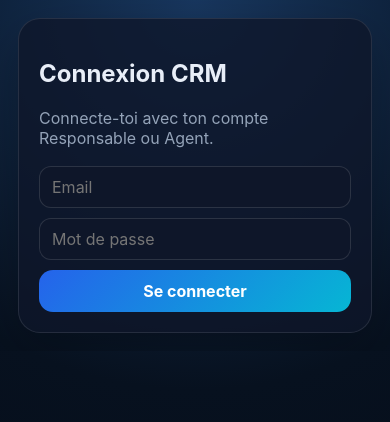
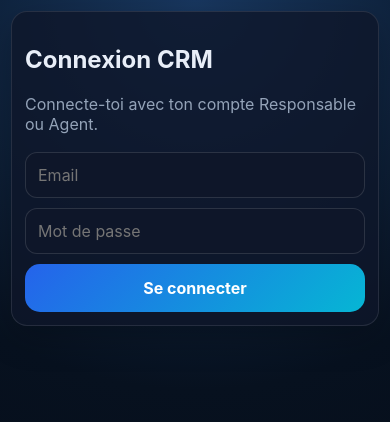
Before and after one commit to o3bgerant-a11y/vrm-crm-v3, a Next.js app: page / in a window 390 px wide. Shown: the top 422 px of the page. Built offline with nearby package versions, Linux system fonts and the light colour scheme; no server answers.

Commit message:
Update globals.css

```diff
--- a/app/globals.css
+++ b/app/globals.css
@@ -1,34 +1,129 @@
 *{box-sizing:border-box}
-body{margin:0;font-family:Inter,Arial,sans-serif;background:#07111f;color:#e8eef8}
+html{
+  -webkit-text-size-adjust:100%;
+  scroll-behavior:smooth;
+}
+body{
+  margin:0;
+  font-family:Inter,Arial,sans-serif;
+  background:#07111f;
+  color:#e8eef8;
+}
 button,input,select,textarea{font:inherit}
 button{cursor:pointer}
-.app{display:flex;min-height:100vh;background:radial-gradient(circle at top,#18375f 0,#07111f 45%,#040914 100%)}
-.sidebar{width:270px;background:rgba(7,17,31,.92);border-right:1px solid rgba(255,255,255,.08);padding:22px;position:sticky;top:0;height:100vh}
-.brand{display:flex;gap:12px;align-items:center;margin-bottom:28px}
-.logo{width:48px;height:48px;border-radius:16px;background:linear-gradient(135deg,#25c2ff,#2563eb);display:grid;place-items:center;font-weight:900}
+.app{
+  display:flex;
+  min-height:100vh;
+  background:radial-gradient(circle at top,#18375f 0,#07111f 45%,#040914 100%);
+}
+.sidebar{
+  width:270px;
+  background:rgba(7,17,31,.92);
+  border-right:1px solid rgba(255,255,255,.08);
+  padding:22px;
+  position:sticky;
+  top:0;
+  height:100vh;
+}
+.brand{
+  display:flex;
+  gap:12px;
+  align-items:center;
+  margin-bottom:28px;
+}
+.logo{
+  width:48px;
+  height:48px;
+  border-radius:16px;
+  background:linear-gradient(135deg,#25c2ff,#2563eb);
+  display:grid;
+  place-items:center;
+  font-weight:900;
+}
 .brand h1{font-size:20px;margin:0}
 .brand p{margin:2px 0 0;color:#94a3b8;font-size:13px}
 .nav{display:grid;gap:8px}
-.nav button{background:transparent;border:0;color:#cbd5e1;text-align:left;padding:13px 14px;border-radius:14px;cursor:pointer;display:flex;gap:10px;align-items:center}
-.nav button.active,.nav button:hover{background:rgba(37,99,235,.22);color:white}
-.main{flex:1;padding:28px;overflow:hidden}
-.top{display:flex;justify-content:space-between;align-items:center;margin-bottom:22px;gap:16px}
+.nav button{
+  background:transparent;
+  border:0;
+  color:#cbd5e1;
+  text-align:left;
+  padding:13px 14px;
+  border-radius:14px;
+  cursor:pointer;
+  display:flex;
+  gap:10px;
+  align-items:center;
+}
+.nav button.active,.nav button:hover{
+  background:rgba(37,99,235,.22);
+  color:white;
+}
+.main{
+  flex:1;
+  padding:28px;
+  overflow:hidden;
+}
+.top{
+  display:flex;
+  justify-content:space-between;
+  align-items:center;
+  margin-bottom:22px;
+  gap:16px;
+}
 .top h2{margin:0;font-size:30px}
 .top p{margin:5px 0 0;color:#94a3b8}
 .filters{display:flex;gap:10px;flex-wrap:wrap}
-.filters select,.search{background:rgba(15,23,42,.8);border:1px solid rgba(255,255,255,.1);color:white;border-radius:12px;padding:10px 12px}
+.filters select,.search{
+  background:rgba(15,23,42,.8);
+  border:1px solid rgba(255,255,255,.1);
+  color:white;
+  border-radius:12px;
+  padding:10px 12px;
+}
 .grid{display:grid;gap:18px}
 .stats{grid-template-columns:repeat(4,minmax(0,1fr))}
-.card{background:rgba(15,23,42,.78);border:1px solid rgba(255,255,255,.1);border-radius:22px;padding:20px;box-shadow:0 18px 50px rgba(0,0,0,.25)}
+.card{
+  background:rgba(15,23,42,.78);
+  border:1px solid rgba(255,255,255,.1);
+  border-radius:22px;
+  padding:20px;
+  box-shadow:0 18px 50px rgba(0,0,0,.25);
+}
 .stat-title{color:#94a3b8;font-size:14px}
 .stat-value{font-size:30px;font-weight:800;margin-top:8px}
 .stat-good{color:#34d399}
-.section{margin-top:18px;display:grid;grid-template-columns:1.2fr .8fr;gap:18px}
-.table{width:100%;border-collapse:collapse}
-.table th,.table td{padding:14px 10px;border-bottom:1px solid rgba(255,255,255,.08);text-align:left}
+.section{
+  margin-top:18px;
+  display:grid;
+  grid-template-columns:1.2fr .8fr;
+  gap:18px;
+}
+.table{
+  width:100%;
+  border-collapse:collapse;
+}
+.table th,.table td{
+  padding:14px 10px;
+  border-bottom:1px solid rgba(255,255,255,.08);
+  text-align:left;
+}
 .table th{color:#94a3b8;font-weight:600}
-.badge{padding:5px 10px;border-radius:999px;background:rgba(37,99,235,.18);color:#93c5fd;font-size:12px;display:inline-block}
-.rank{display:flex;justify-content:space-between;align-items:center;padding:13px 0;border-bottom:1px solid rgba(255,255,255,.08)}
+.badge{
+  padding:5px 10px;
+  border-radius:999px;
+  background:rgba(37,99,235,.18);
+  color:#93c5fd;
+  font-size:12px;
+  display:inline-block;
+}
+.rank{
+  display:flex;
+  justify-content:space-between;
+  align-items:center;
+  padding:13px 0;
+  border-bottom:1px solid rgba(255,255,255,.08);
+}
 .crown{color:#fbbf24}
 
 button{
@@ -39,9 +134,7 @@ button{
   padding:9px 12px;
 }
 
-button:hover{
-  background:rgba(37,99,235,.38);
-}
+button:hover{background:rgba(37,99,235,.38)}
 
 input,select,textarea{
   background:rgba(15,23,42,.9);
@@ -49,6 +142,7 @@ input,select,textarea{
   color:white;
   border-radius:12px;
   padding:10px 12px;
+  max-width:100%;
 }
 
 /* Supprime les petites flÃ¨ches des champs numÃ©riques sur Chrome, Safari, Edge */
@@ -113,47 +207,272 @@ textarea{
   filter:brightness(1.08);
 }
 
-.blois{
-  background:linear-gradient(135deg,#16a34a,#22c55e);
-}
-
-.tours{
-  background:linear-gradient(135deg,#2563eb,#38bdf8);
-}
-
-.bourges{
-  background:linear-gradient(135deg,#ea580c,#f97316);
-}
-
-.perso{
-  background:linear-gradient(135deg,#dc2626,#ef4444);
-}
+.blois{background:linear-gradient(135deg,#16a34a,#22c55e)}
+.tours{background:linear-gradient(135deg,#2563eb,#38bdf8)}
+.bourges{background:linear-gradient(135deg,#ea580c,#f97316)}
+.perso{background:linear-gradient(135deg,#dc2626,#ef4444)}
 
 .cards3{grid-template-columns:repeat(3,minmax(0,1fr))}
-.item{padding:14px;border-radius:16px;background:rgba(255,255,255,.05);margin-top:10px}
+.item{
+  padding:14px;
+  border-radius:16px;
+  background:rgba(255,255,255,.05);
+  margin-top:10px;
+}
 .muted{color:#94a3b8}
-.btn{background:linear-gradient(135deg,#2563eb,#06b6d4);border:0;color:white;border-radius:14px;padding:11px 14px;font-weight:700}
+.btn{
+  background:linear-gradient(135deg,#2563eb,#06b6d4);
+  border:0;
+  color:white;
+  border-radius:14px;
+  padding:11px 14px;
+  font-weight:700;
+}
 .mobile-note{display:none}
 
 @media(max-width:900px){
-  .app{display:block}
-  .sidebar{width:100%;height:auto;position:relative}
-  .nav{grid-template-columns:repeat(2,1fr)}
-  .main{padding:18px;overflow:auto}
-  .stats,.section,.cards3{grid-template-columns:1fr}
-  .top{display:block}
-  .filters{margin-top:12px}
+  body{
+    background:#07111f;
+    overflow-x:hidden;
+  }
+
+  .app{
+    display:block;
+    min-height:100vh;
+  }
+
+  .sidebar{
+    width:100%;
+    height:auto;
+    position:relative;
+    padding:14px;
+    border-right:0;
+    border-bottom:1px solid rgba(255,255,255,.08);
+    background:rgba(7,17,31,.96);
+  }
+
+  .brand{
+    margin-bottom:14px;
+    gap:10px;
+  }
+
+  .logo{
+    width:42px;
+    height:42px;
+    border-radius:14px;
+  }
+
+  .brand h1{
+    font-size:17px;
+  }
+
+  .brand p{
+    font-size:12px;
+  }
+
+  .nav{
+    display:flex;
+    gap:8px;
+    overflow-x:auto;
+    padding-bottom:6px;
+    -webkit-overflow-scrolling:touch;
+    scrollbar-width:none;
+  }
+
+  .nav::-webkit-scrollbar{
+    display:none;
+  }
+
+  .nav button{
+    flex:0 0 auto;
+    min-width:max-content;
+    padding:11px 13px;
+    border-radius:999px;
+    font-size:13px;
+    background:rgba(15,23,42,.72);
+    border:1px solid rgba(255,255,255,.08);
+  }
+
+  .nav button.active{
+    background:linear-gradient(135deg,#2563eb,#06b6d4);
+    box-shadow:0 8px 22px rgba(37,99,235,.25);
+  }
+
+  .main{
+    padding:14px;
+    overflow:visible;
+  }
+
+  .top{
+    display:block;
+    margin-bottom:14px;
+  }
+
+  .top h2{
+    font-size:24px;
+    line-height:1.15;
+  }
+
+  .top p{
+    font-size:13px;
+  }
+
+  .filters{
+    margin-top:12px;
+    display:grid;
+    grid-template-columns:repeat(2,minmax(0,1fr));
+    gap:8px;
+  }
+
+  .filters select,
+  .filters button,
+  .search{
+    width:100%;
+  }
+
+  .stats,
+  .section,
+  .cards3{
+    grid-template-columns:1fr;
+  }
+
+  .grid{
+    gap:12px;
+  }
+
+  .card{
+    border-radius:18px;
+    padding:15px;
+    box-shadow:0 12px 34px rgba(0,0,0,.22);
+  }
+
+  .card h3{
+    margin-top:0;
+  }
+
+  .stat-value{
+    font-size:26px;
+  }
+
+  .section{
+    margin-top:12px;
+    gap:12px;
+  }
+
+  button,
+  input,
+  select,
+  textarea{
+    width:100%;
+    min-height:46px;
+    font-size:16px;
+  }
+
+  button{
+    padding:12px 14px;
+    border-radius:14px;
+  }
+
+  .btn{
+    min-height:48px;
+    border-radius:15px;
+  }
+
+  textarea{
+    min-height:110px;
+  }
+
+  .item{
+    padding:12px;
+    border-radius:14px;
+  }
+
+  .badge{
+    font-size:11px;
+    padding:4px 8px;
+  }
+
+  .table{
+    display:block;
+    width:100%;
+    overflow-x:auto;
+    -webkit-overflow-scrolling:touch;
+    border-radius:16px;
+    background:rgba(2,6,23,.18);
+  }
+
+  .table th,
+  .table td{
+    white-space:nowrap;
+    padding:12px 10px;
+    font-size:13px;
+  }
+
+  .table th:first-child,
+  .table td:first-child{
+    position:sticky;
+    left:0;
+    background:rgba(15,23,42,.96);
+    z-index:2;
+  }
+
   .calendar{
-    grid-template-columns:55px repeat(7,140px);
-    overflow:auto;
+    display:grid;
+    grid-template-columns:52px repeat(7,132px);
+    overflow-x:auto;
+    -webkit-overflow-scrolling:touch;
+    border-radius:16px;
   }
+
   .calcell{
     min-height:82px;
     padding:6px;
+    font-size:12px;
   }
-  button,input,select,textarea{
-    width:auto;
-    min-height:42px;
+
+  .event{
+    padding:7px;
+    font-size:11px;
+    border-radius:10px;
   }
-  .mobile-note{display:block}
+
+  .mobile-note{
+    display:block;
+  }
 }
+
+@media(max-width:520px){
+  .main{
+    padding:11px;
+  }
+
+  .sidebar{
+    padding:12px;
+  }
+
+  .top h2{
+    font-size:22px;
+  }
+
+  .filters{
+    grid-template-columns:1fr;
+  }
+
+  .card{
+    padding:13px;
+    border-radius:16px;
+  }
+
+  .stat-value{
+    font-size:24px;
+  }
+
+  .nav button{
+    font-size:12px;
+    padding:10px 12px;
+  }
+
+  .brand h1{
+    font-size:16px;
+  }
+}
```
